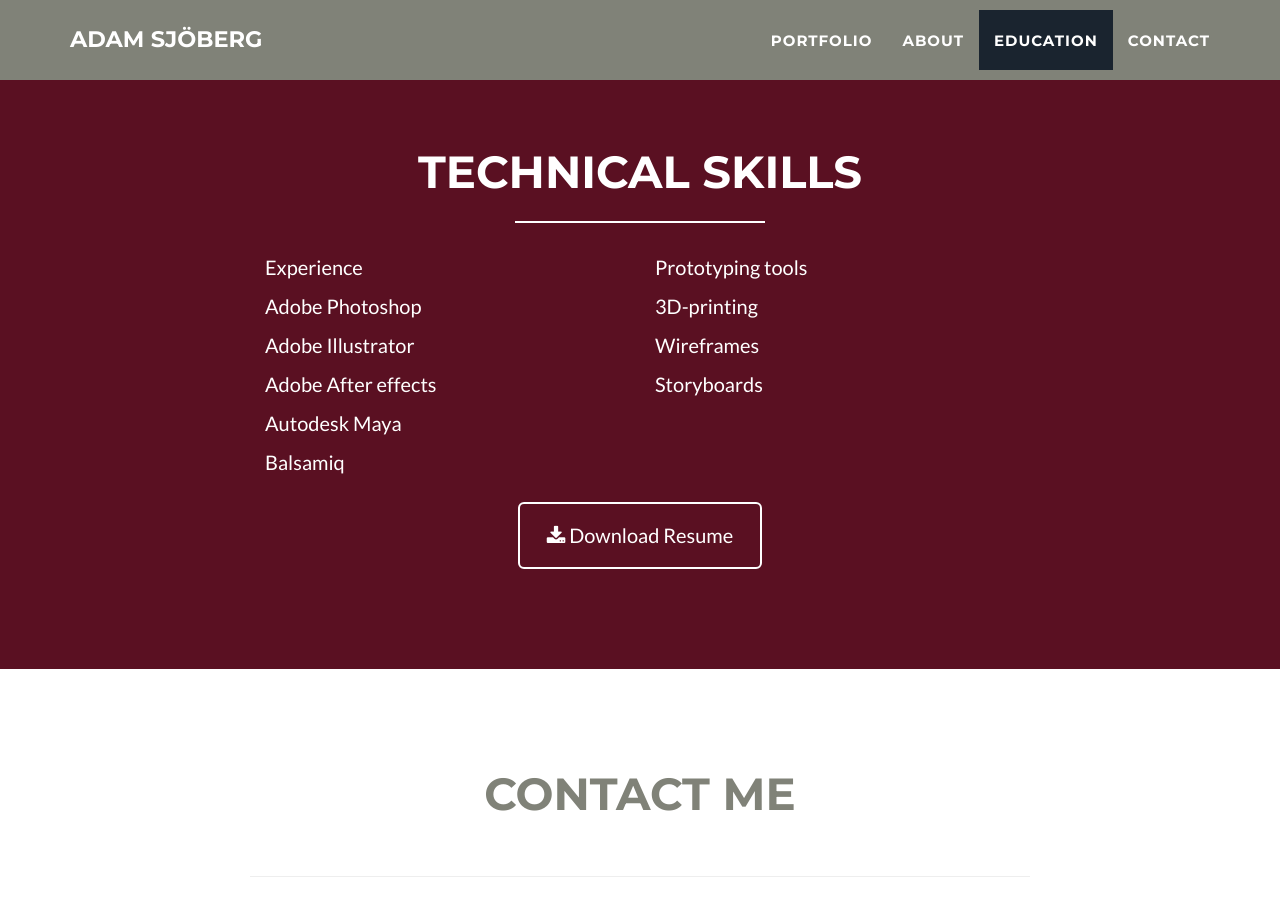
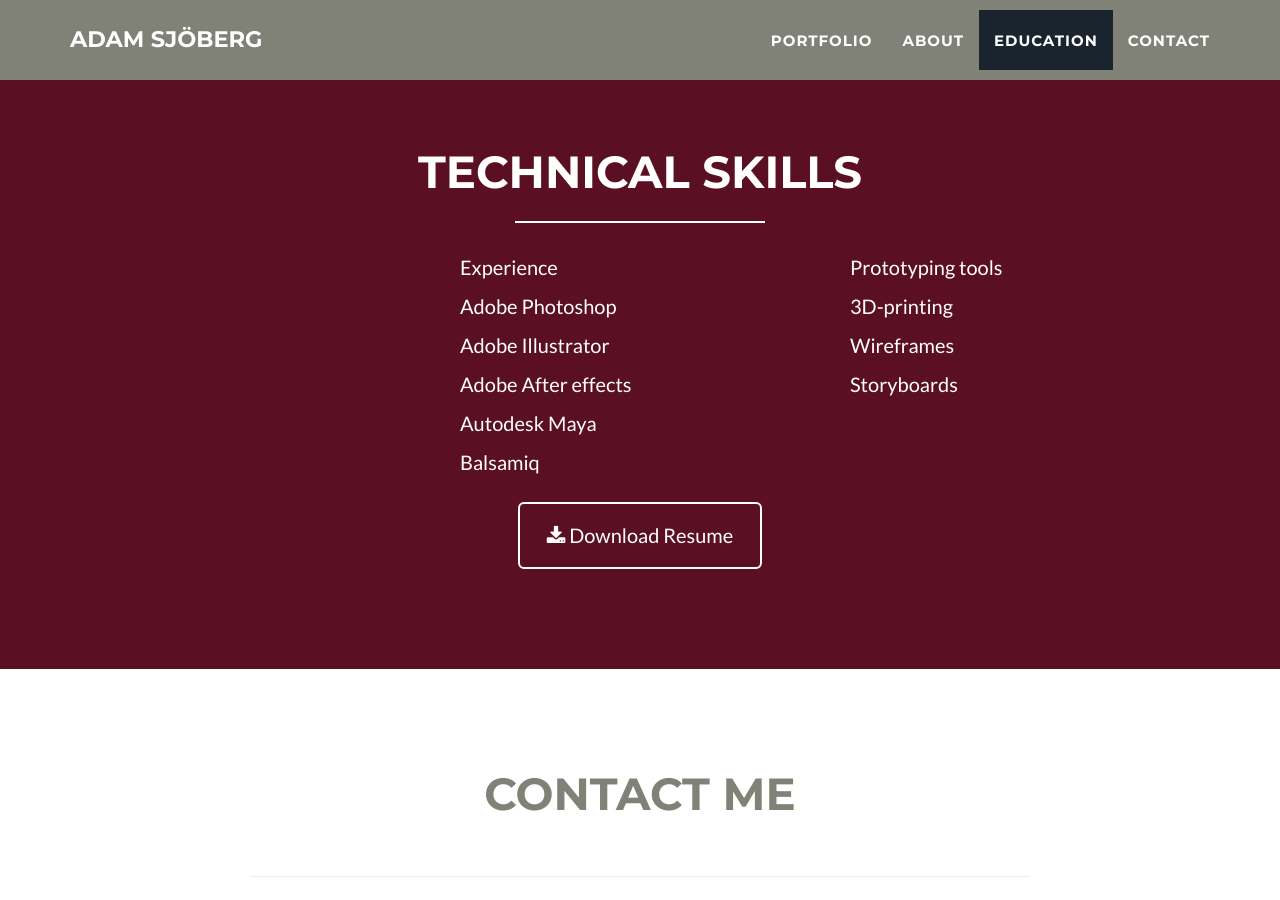
Before and after one commit to Adamsjoberg/Adamsjoberg.github.io, a Jekyll site: the page built from index.html, in a window 1280 px wide and 900 px high, scrolled down 3186 px. Built offline with Jekyll 4.4.1, drawn with Linux system fonts in a browser that asks for light colours.

Commit message:
offset 4

```diff
--- a/_includes/skills.html
+++ b/_includes/skills.html
@@ -8,7 +8,7 @@
                 </div>
             </div>
             <div class="row">
-                <div class="col-lg-4 col-lg-offset-2">
+                <div class="col-lg-4 col-lg-offset-4">
                     <p>Experience</p>
                     <p>Adobe Photoshop</p>
                     <p>Adobe Illustrator</p>
```
